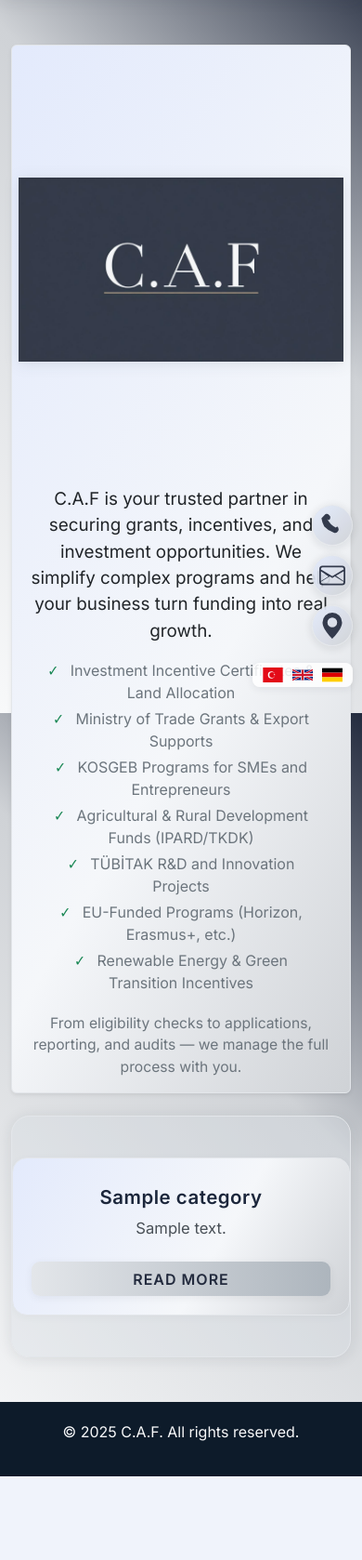
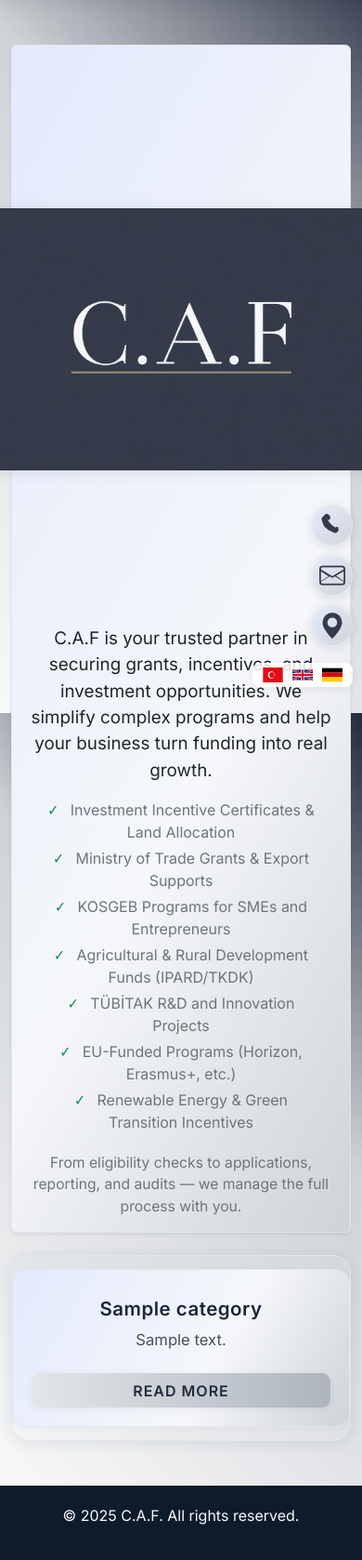
Before and after one commit to Lampa97/Consulting_Company_Website, a Django app: template website/templates/website/category_list.html in a window 390 px wide; the page is wider, and only the part inside the window is pictured. Shown: the part 77-1755 px from the top of that part at 93% size. Before the commit the page ends 1665 px from the top of that part, so only its background shows below. Run offline with Django 5.2, Linux system fonts and the light colour scheme; the template is opened without the code that fills it: most values are stand-ins (such as "Sample title", 1, 10 or a date in 2020); grey boxes marked "Sample" are stand-in pictures.

Commit message:
image resize

```diff
--- a/website/templates/website/category_list.html
+++ b/website/templates/website/category_list.html
@@ -27,6 +27,15 @@
     opacity: 0.28;
     z-index: 1;
     transition: opacity 0.2s;
+  }
+  /* Мобильная версия: делаем изображение ниже */
+  @media (max-width: 600px) {
+    .category-card-bg {
+      height: 180px;
+    }
+    .category-card {
+      min-height: 200px;
+    }
   }
   .category-card:hover .category-card-bg {
     opacity: 0.38;
@@ -100,7 +109,7 @@
       backdrop-filter: blur(1.5px);">
       <div class="d-flex flex-column align-items-center mb-2">
         <div class="mb-2">
-          <img src="{% static 'images/logo.jpg' %}" alt="Company Logo" style="height:450px;max-width:350px;object-fit:contain;filter:drop-shadow(0 2px 8px rgba(34,40,49,0.10));">
+          <img src="{% static 'images/logo.jpg' %}" alt="Company Logo" style="height:600px;max-width:500px;object-fit:contain;filter:drop-shadow(0 2px 8px rgba(34,40,49,0.10));">
         </div>
         <p class="lead mb-2" style="font-size:1.18rem;">
           {% trans "C.A.F is your trusted partner in securing grants, incentives, and investment opportunities. We simplify complex programs and help your business turn funding into real growth." %}
```
